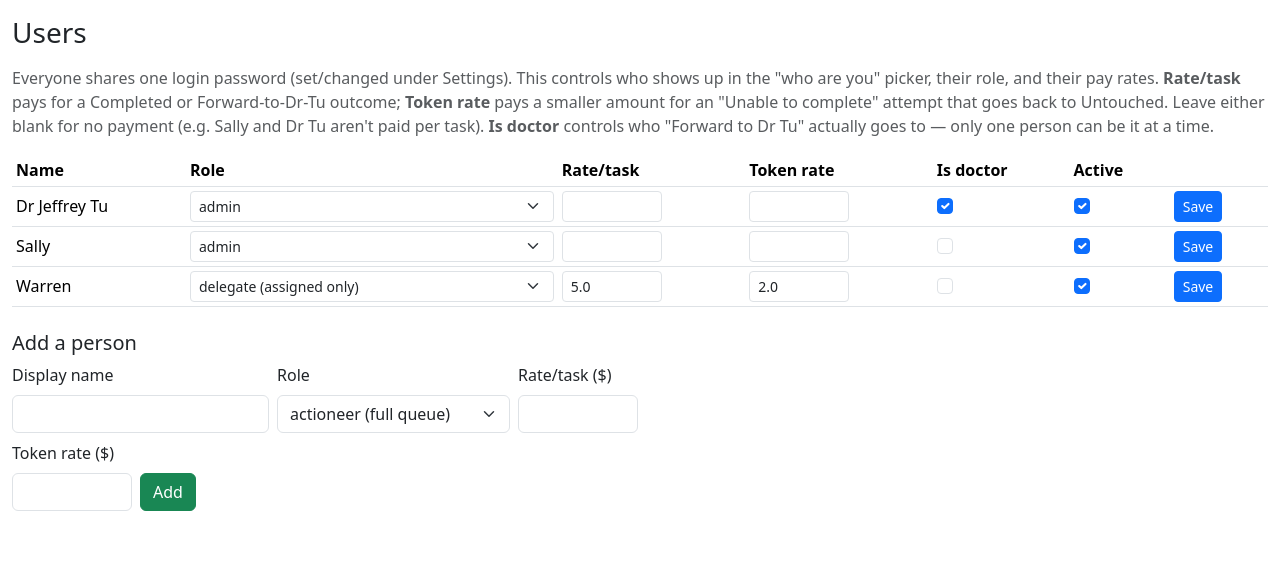
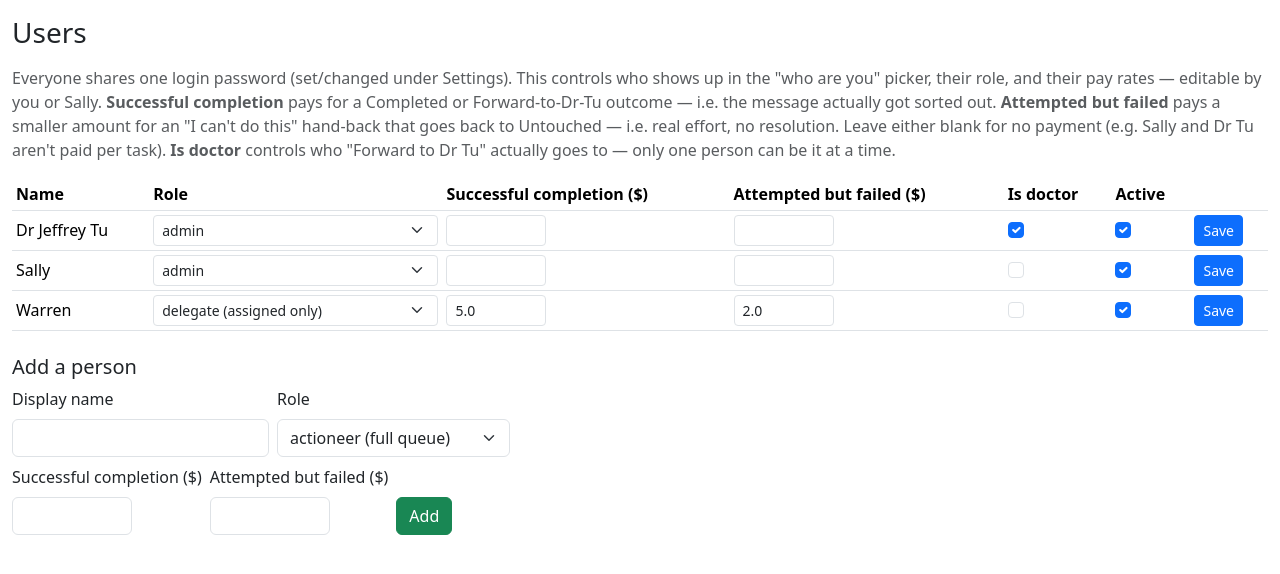
Before and after one commit to jcypowh/callback-manager, a Flask app: page /admin/users in a window 1280 px wide. Shown: the part 56-630 px from the top of the page. Run offline with Flask 3, Linux system fonts and the light colour scheme; the visitor is signed in with stand-in values (Sample User, id 1); data comes from the database, SQL or seed files in the repository; data that the repository does not hold is empty.

Commit message:
Add training-patient seeding and relabel pay rates for clarity
Settings gets a one-click "Add 5 training patients" button so Sally can
practice on the live site without touching real data. Users page now
labels the two rates as "Successful completion" / "Attempted but failed"
to match how Dr Tu and Sally actually think about them.

Co-Authored-By: Claude Sonnet 5 <noreply@anthropic.com>

```diff
--- a/app.py
+++ b/app.py
@@ -1106,6 +1106,12 @@ def admin_settings():
                     flash(f'Test email failed: {error}', 'danger')
                 else:
                     flash(f'Test email sent to {test_to} — check that it arrived.', 'success')
+        elif action == 'seed_training_data':
+            added = seed_training_patients()
+            if added:
+                flash(f'Added {added} training patient(s) to the Untouched queue.', 'success')
+            else:
+                flash('Training patients are already there — nothing new to add.', 'warning')
         return redirect(url_for('admin_settings'))
 
     return render_template(
@@ -1117,6 +1123,53 @@ def admin_settings():
         endoscopy_manager_url=cfg('endoscopy_manager_url', ''),
         practice_manager_url=cfg('practice_manager_url', ''),
     )
+
+
+# ---------- training data ----------
+
+TRAINING_PATIENTS = [
+    ('TEST Patient - Nausea After Prep', '+61400000401',
+     'Patient took the bowel prep solution last night and is now experiencing nausea, dizziness, '
+     'and stomach cramps. She is worried this is not normal and wants a clinician to call her back today.',
+     'Mater Hospital', '<training-nausea@example.com>'),
+    (None, '+61400000402',
+     'AI phone system booked a Colonoscopy appointment for Thursday 20 August 2026 at Dee Why '
+     'Endoscopy. No patient name or email captured. Please call to confirm the booking details, '
+     "obtain the patient's email address, and send them the clinic confirmation letter.",
+     'Dee Why Endoscopy', '<training-ai-booking@example.com>'),
+    ('TEST Patient - Bowel Prep Request', '+61400000403',
+     'Patient is asking for the bowel prep instructions to be emailed to her ahead of her '
+     'upcoming colonoscopy. She does not have a copy and would like it sent as soon as possible.',
+     'Dee Why Endoscopy', '<training-bowel-prep@example.com>'),
+    ('TEST Patient - Reschedule Request', '+61400000404',
+     'Patient needs to reschedule her colonoscopy next Tuesday - she has a work conflict and is '
+     'asking for the next available date, preferably a Friday.',
+     'Dee Why Endoscopy', '<training-reschedule@example.com>'),
+    ('TEST Patient - Billing Question', '+61400000405',
+     'Patient is asking how much out-of-pocket cost to expect for her upcoming colonoscopy and '
+     'whether Medicare/private health will cover it.',
+     'East Sydney Private Hospital', '<training-billing@example.com>'),
+]
+
+
+def seed_training_patients():
+    """Insert the fixed set of training/demo patients into the Untouched queue.
+    Safe to call repeatedly - duplicates are skipped via the unique message id."""
+    db = get_db()
+    now = datetime.now(timezone.utc).isoformat()
+    added = 0
+    for patient_name, phone, message, source_label, message_id in TRAINING_PATIENTS:
+        try:
+            db.execute(
+                'INSERT INTO tasks (created_at, patient_name, phone_number, message_text, '
+                'source_label, gmail_message_id, status) VALUES (?, ?, ?, ?, ?, ?, ?)',
+                (now, patient_name, phone, message, source_label, message_id, 'open'),
+            )
+            added += 1
+        except sqlite3.IntegrityError:
+            continue
+    db.commit()
+    return added
 
 
 # ---------- Gmail polling ----------
--- a/templates/admin_users.html
+++ b/templates/admin_users.html
@@ -3,14 +3,16 @@
 {% block content %}
 <h3 class="mb-3">Users</h3>
 <p class="text-muted">Everyone shares one login password (set/changed under Settings). This controls
-who shows up in the "who are you" picker, their role, and their pay rates.
-<strong>Rate/task</strong> pays for a Completed or Forward-to-Dr-Tu outcome; <strong>Token rate</strong>
-pays a smaller amount for an "Unable to complete" attempt that goes back to Untouched. Leave either
-blank for no payment (e.g. Sally and Dr Tu aren't paid per task). <strong>Is doctor</strong> controls
-who "Forward to Dr Tu" actually goes to — only one person can be it at a time.</p>
+who shows up in the "who are you" picker, their role, and their pay rates — editable by you or Sally.
+<strong>Successful completion</strong> pays for a Completed or Forward-to-Dr-Tu outcome —
+i.e. the message actually got sorted out. <strong>Attempted but failed</strong> pays a smaller
+amount for an "I can't do this" hand-back that goes back to Untouched — i.e. real effort, no
+resolution. Leave either blank for no payment (e.g. Sally and Dr Tu aren't paid per task).
+<strong>Is doctor</strong> controls who "Forward to Dr Tu" actually goes to — only one person
+can be it at a time.</p>
 
 <table class="table table-sm bg-white align-middle mb-4">
-  <thead><tr><th>Name</th><th>Role</th><th>Rate/task</th><th>Token rate</th><th>Is doctor</th><th>Active</th><th></th></tr></thead>
+  <thead><tr><th>Name</th><th>Role</th><th>Successful completion ($)</th><th>Attempted but failed ($)</th><th>Is doctor</th><th>Active</th><th></th></tr></thead>
   <tbody>
     {% for u in users %}
     <form id="update-{{ u.id }}" method="post">
@@ -54,11 +56,11 @@ who "Forward to Dr Tu" actually goes to — only one person can be it at a time.
     </select>
   </div>
   <div class="col-auto">
-    <label class="form-label">Rate/task ($)</label>
+    <label class="form-label">Successful completion ($)</label>
     <input type="number" step="0.01" name="rate_per_task" class="form-control" style="width:120px;">
   </div>
   <div class="col-auto">
-    <label class="form-label">Token rate ($)</label>
+    <label class="form-label">Attempted but failed ($)</label>
     <input type="number" step="0.01" name="token_rate" class="form-control" style="width:120px;">
   </div>
   <div class="col-auto">
```
Also changed, not shown: templates/admin_settings.html (+11 -0 lines).
